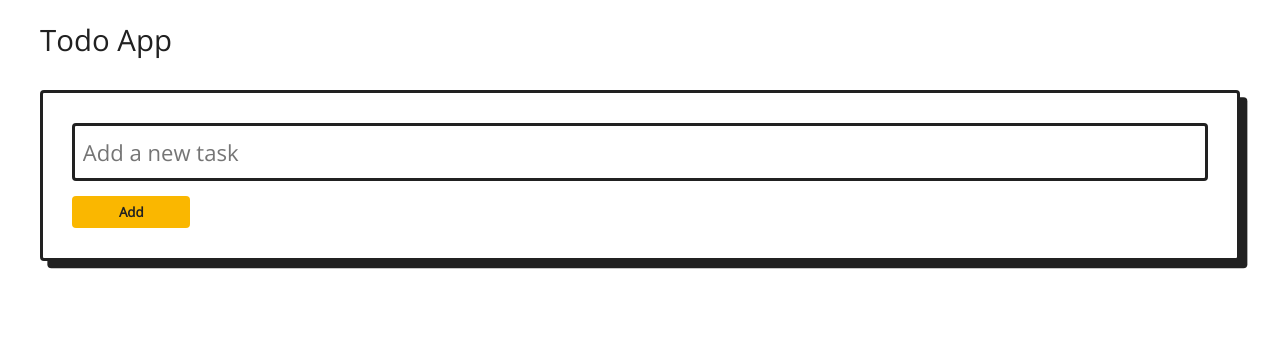
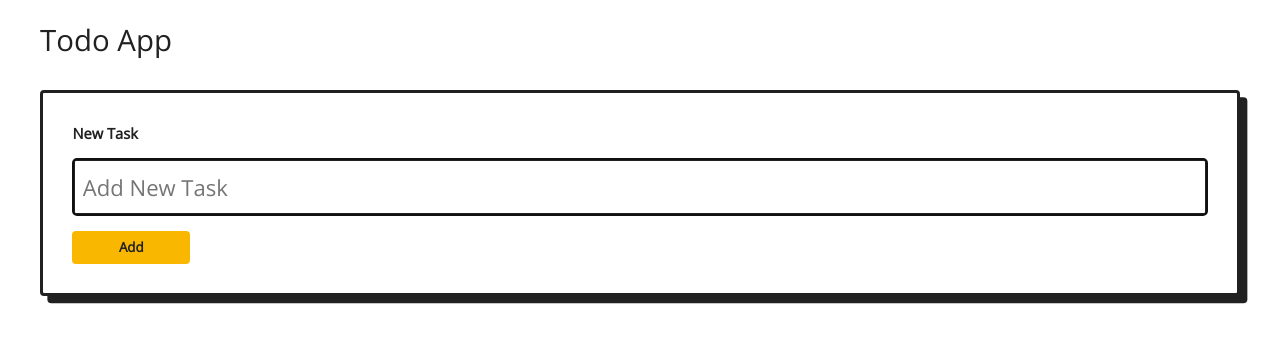
Before and after one commit to amoljagtap17/2025-react-19-highlights, a React (Vite) app: page / in a window 1280 px wide. Shown: the top 342 px of the page. Built offline with nearby package versions, Linux system fonts and the light colour scheme.

Commit message:
react-19-highlights: add ref to input

```diff
--- /dev/null
+++ b/src/components/lib/Input.tsx
@@ -0,0 +1,20 @@
+import { useId } from "react";
+import "./input.css";
+
+interface IInputProps extends React.InputHTMLAttributes<HTMLInputElement> {
+  label: string;
+  name: string;
+  ref: React.RefObject<HTMLInputElement | null>;
+}
+
+export function Input({ ref, label, name, ...props }: IInputProps) {
+  const id = useId();
+  const inputId = `${name}-${id}`;
+
+  return (
+    <div>
+      <label htmlFor={inputId}>{label}</label>
+      <input id={inputId} ref={ref} {...props} />
+    </div>
+  );
+}
--- /dev/null
+++ b/src/components/lib/input.css
@@ -0,0 +1,17 @@
+input {
+  box-sizing: border-box;
+  display: block;
+  width: 100%;
+  border: 3px solid currentColor;
+  padding: calc(var(--size-bezel) * 1.5) var(--size-bezel);
+  color: currentColor;
+  background: transparent;
+  border-radius: var(--size-radius);
+  font-size: 1.5rem;
+  margin-top: 1rem;
+  margin-bottom: 1rem;
+}
+
+label {
+  font-weight: 900;
+}
--- a/src/components/section/TodoForm.tsx
+++ b/src/components/section/TodoForm.tsx
@@ -1,10 +1,23 @@
+import { useEffect, useRef } from "react";
+import { Input } from "../lib/Input";
 import "./styles.css";
 
 export function TodoForm() {
+  const inputRef = useRef<HTMLInputElement>(null);
+
+  useEffect(() => {
+    inputRef.current?.focus();
+  }, []);
+
   return (
     <div className="card">
       <form>
-        <input type="text" placeholder="Add a new task" />
+        <Input
+          name="task"
+          label="New Task"
+          placeholder="Add New Task"
+          ref={inputRef}
+        />
         <button type="submit">Add</button>
       </form>
     </div>
--- a/src/components/section/styles.css
+++ b/src/components/section/styles.css
@@ -7,18 +7,6 @@
   box-shadow: 0.5rem 0.5rem 0 var(--color-shadow, currentColor);
 }
 
-input {
-  box-sizing: border-box;
-  display: block;
-  width: 100%;
-  border: 3px solid currentColor;
-  padding: calc(var(--size-bezel) * 1.5) var(--size-bezel);
-  color: currentColor;
-  background: transparent;
-  border-radius: var(--size-radius);
-  font-size: 1.5rem;
-}
-
 button {
   color: currentColor;
   padding: var(--size-bezel) calc(var(--size-bezel) * 2);
@@ -26,6 +14,5 @@ button {
   border: none;
   border-radius: var(--size-radius);
   font-weight: 900;
-  margin-top: 1rem;
   min-width: 8rem;
 }
```
